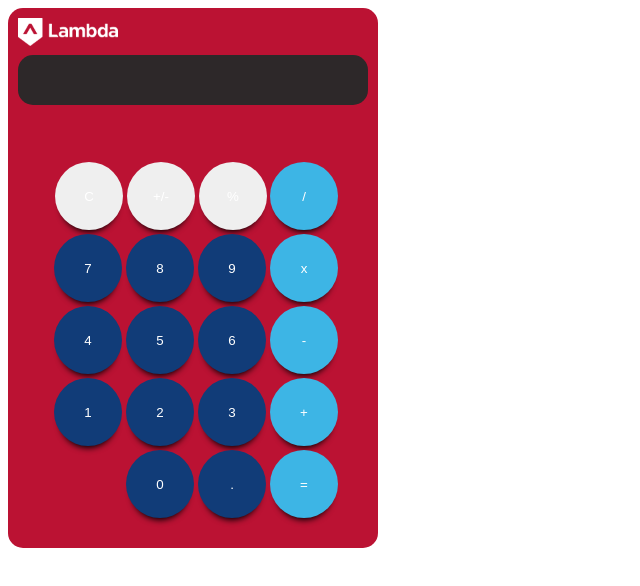
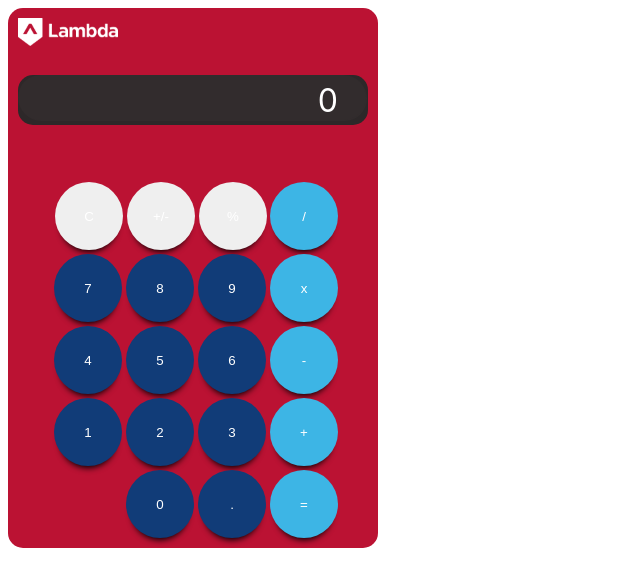
Before and after one commit to bloominstituteoftechnology/lambda-calculator, a React (Create React App) app: page / in a window 1280 px wide. Shown: the top 586 px of the page, without its empty margins (0-640 px from the left). Built offline with nearby package versions, Linux system fonts and the light colour scheme.

Commit message:
Calculator MVP

```diff
--- a/src/App.css
+++ b/src/App.css
@@ -103,3 +103,18 @@
 .logo {
     width: 100px;
 }
+
+.display {
+    margin-top: 25px;
+    height: 45px;
+    width: 320px;
+    border-radius: 50px;
+    color: white;
+    background-color: #322c2d;
+    box-shadow: 1px 1px #322c2d;
+    display: flex;
+    justify-content: flex-end;
+    align-items: flex-end;
+    padding-right: 8%;
+    font-size: 2.0rem;
+}
--- a/src/App.js
+++ b/src/App.js
@@ -17,7 +17,7 @@ function App() {
   // the "5" button, or the operator if they click one of those buttons) and then call your setter function to update state.
   // Don't forget to pass the functions (and any additional data needed) to the components as props
 
-  const [display, setDisplay] = useState('');
+  const [display, setDisplay] = useState('0');
   const [amount, setAmount] = useState(undefined);
   const [operator, setOperator] = useState(undefined);
 
@@ -41,8 +41,6 @@ function App() {
 
   function specialButtonClick(itemData) {
     const amt = amount ? amount : Number(display);
-
-
     if (itemData === 'C') {
       setAmount(() => undefined);
       setDisplay(() => '');
--- a/src/components/ButtonComponents/NumberButtons/Numbers.js
+++ b/src/components/ButtonComponents/NumberButtons/Numbers.js
@@ -12,7 +12,8 @@ import { numbers } from '../../../data'
 
 const Numbers = (props) => {
   // STEP 2 - add the imported data to state
-  const [ourNumbers, setNumbers] = useState(numbers);
+  const [ourNumbers] = useState(numbers);
+  //eslint-disable-next-line
   const numbersMapped = ourNumbers.map(elements => <NumberButton data={elements} />);
 
   return (
--- a/src/components/ButtonComponents/OperatorButtons/Operators.js
+++ b/src/components/ButtonComponents/OperatorButtons/Operators.js
@@ -8,7 +8,7 @@ import OperatorButton from './OperatorButton';
 
 const Operators = (props) => {
   // STEP 2 - add the imported data to state
-  const [ourOperators, setOperators] = useState(operators);
+  const [ourOperators] = useState(operators);
 
   return (
     <div className="operators-container">
--- a/src/components/ButtonComponents/SpecialButtons/Specials.js
+++ b/src/components/ButtonComponents/SpecialButtons/Specials.js
@@ -6,7 +6,8 @@ import SpecialButton from './SpecialButton';
 //Import your array data to from the provided data file
 const Specials = (props) => {
   // STEP 2 - add the imported data to state
-  const [ourSpecials, setSpecials] = useState(specials);
+  const [ourSpecials] = useState(specials);
+  //eslint-disable-next-line
   const specialsMapped = ourSpecials.map(elements => elements);
 
   return (
--- a/src/components/DisplayComponents/Display.js
+++ b/src/components/DisplayComponents/Display.js
@@ -1,7 +1,7 @@
 import React from "react";
 
-const Display = () => {
-  return <div className="display">{/* Display any props data here */}</div>;
+const Display = (props) => {
+  return <div className="display">{`${props.value}`}</div>;
 };
 
 export default Display;
```
